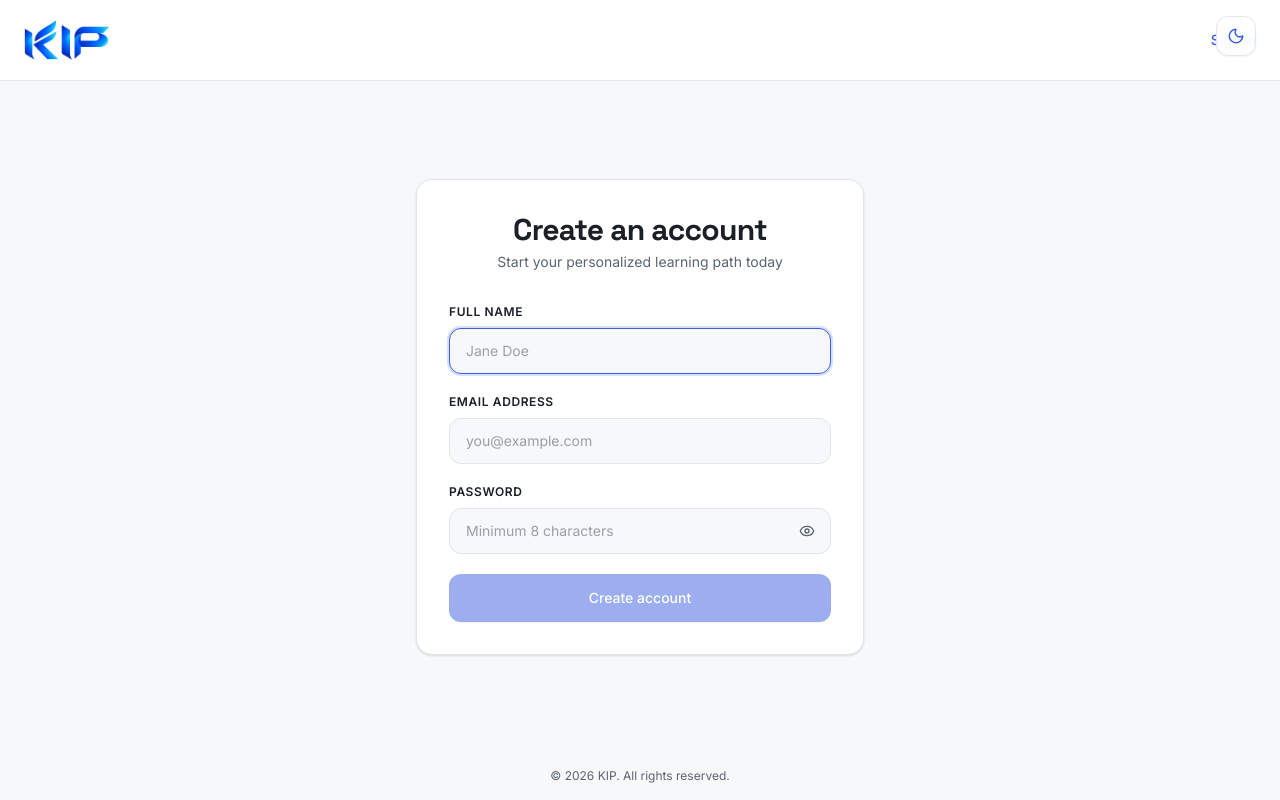
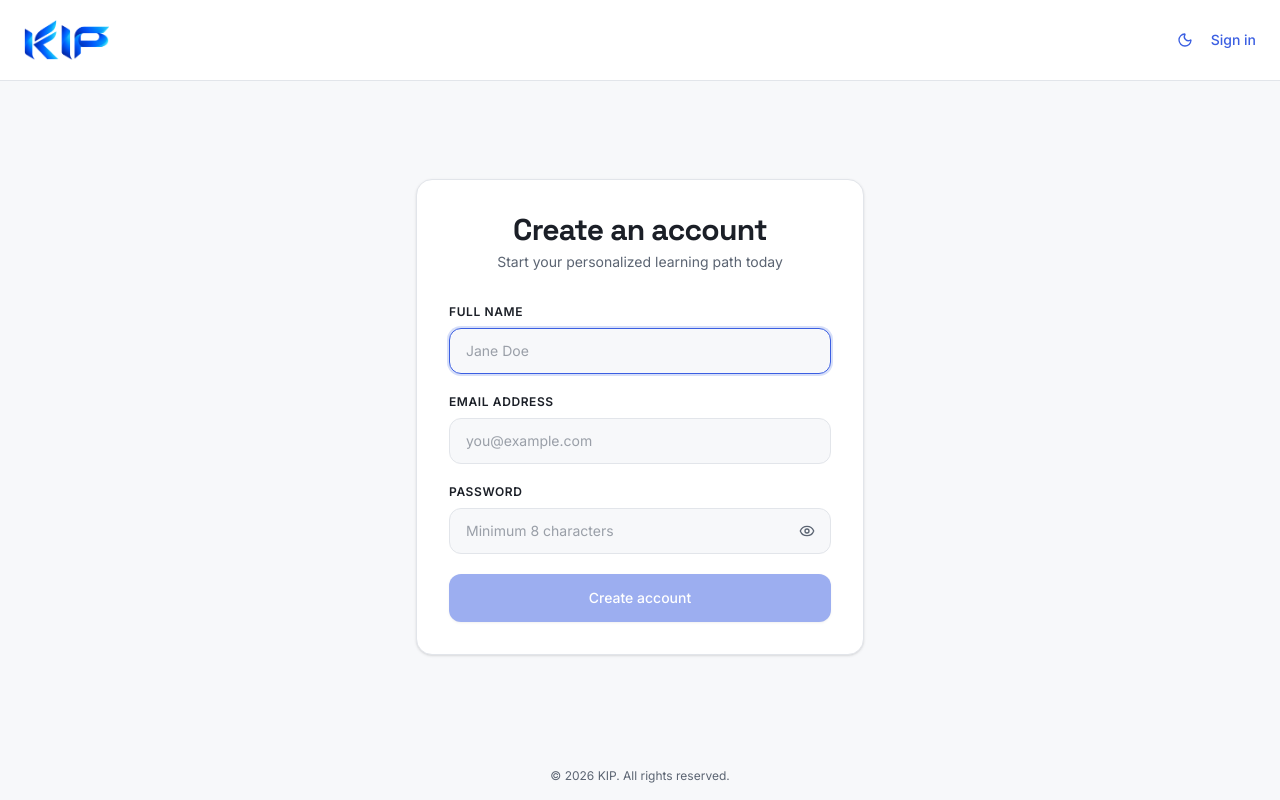
Before and after one commit to yaswanthbb/source_dev, a Next.js app in the folder frontend/: page /register in a window 1280 px wide. Built offline with nearby package versions, Linux system fonts and the light colour scheme; no server answers.

Commit message:
feat(ui-theme): convert ThemeToggle to compact inline button and embed into auth pages

```diff
--- a/frontend/app/(auth)/login/page.tsx
+++ b/frontend/app/(auth)/login/page.tsx
@@ -11,6 +11,7 @@ import { Eye, EyeOff } from 'lucide-react';
 import apiClient from '@/lib/api-client';
 import { setToken, setUser, User } from '@/lib/auth';
 import { useSnackbar } from '@/providers/snackbar-provider';
+import { ThemeToggle } from '@/components/theme-toggle';
 
 const loginSchema = z.object({
   email: z
@@ -103,7 +104,9 @@ export default function LoginPage() {
             unoptimized
           />
         </Link>
-        <div className="flex items-center gap-1.5 sm:gap-2 text-xs sm:text-sm text-text-secondary text-right">
+        <div className="flex items-center gap-3 text-xs sm:text-sm text-text-secondary text-right">
+          <ThemeToggle />
+          <div className="flex items-center gap-1.5 sm:gap-2">
             <span className="hidden xs:inline">Don&apos;t have an account?</span>
             <Link
               href="/register"
@@ -111,6 +114,7 @@ export default function LoginPage() {
             >
               Create account
             </Link>
+          </div>
         </div>
       </header>
 
--- a/frontend/app/(auth)/register/page.tsx
+++ b/frontend/app/(auth)/register/page.tsx
@@ -11,6 +11,7 @@ import { Eye, EyeOff } from 'lucide-react';
 import apiClient from '@/lib/api-client';
 import { setToken, setUser, User } from '@/lib/auth';
 import { useSnackbar } from '@/providers/snackbar-provider';
+import { ThemeToggle } from '@/components/theme-toggle';
 
 const registerSchema = z.object({
   name: z
@@ -94,7 +95,9 @@ export default function RegisterPage() {
             unoptimized
           />
         </Link>
-        <div className="flex items-center gap-1.5 sm:gap-2 text-xs sm:text-sm text-text-secondary text-right">
+        <div className="flex items-center gap-3 text-xs sm:text-sm text-text-secondary text-right">
+          <ThemeToggle />
+          <div className="flex items-center gap-1.5 sm:gap-2">
             <span className="hidden xs:inline">Already have an account?</span>
             <Link
               href="/login"
@@ -102,6 +105,7 @@ export default function RegisterPage() {
             >
               Sign in
             </Link>
+          </div>
         </div>
       </header>
 
--- a/frontend/app/layout.tsx
+++ b/frontend/app/layout.tsx
@@ -4,7 +4,6 @@ import { QueryProvider } from '../providers/query-provider';
 import { SnackbarProvider } from '../providers/snackbar-provider';
 import { ThemeProvider } from '../providers/theme-provider';
 import { ScrollProgressBar } from '@/components/scroll-progress-bar';
-import { ThemeToggle } from '@/components/theme-toggle';
 import './globals.css';
 
 const inter = Inter({
@@ -76,7 +75,6 @@ export default function RootLayout({
       <body className="min-h-screen bg-bg text-text-primary antialiased font-sans">
         <ScrollProgressBar />
         <ThemeProvider>
-          <ThemeToggle />
           <QueryProvider>
             <SnackbarProvider>{children}</SnackbarProvider>
           </QueryProvider>
--- a/frontend/components/theme-toggle.tsx
+++ b/frontend/components/theme-toggle.tsx
@@ -15,13 +15,13 @@ export function ThemeToggle({ className = '' }: ThemeToggleProps) {
     <button
       type="button"
       onClick={toggleTheme}
-      className={`fixed top-2.5 right-14 sm:top-4 sm:right-6 z-40 p-2 sm:p-2.5 rounded-xl border border-border bg-surface/90 backdrop-blur-md text-text-secondary hover:text-text-primary hover:bg-surface-hover transition-all cursor-pointer shadow-xs hover:scale-105 active:scale-95 focus-visible:outline-2 focus-visible:outline-offset-2 focus-visible:outline-accent group ${className}`}
+      className={`p-1.5 rounded-lg text-text-secondary hover:text-text-primary hover:bg-bg transition-all cursor-pointer hover:scale-105 active:scale-95 focus-visible:outline-2 focus-visible:outline-accent group ${className}`}
       aria-label={`Switch to ${isDark ? 'light' : 'dark'} mode`}
       title={`Switch to ${isDark ? 'light' : 'dark'} mode`}
     >
-      <div className="relative w-4 h-4 sm:w-4.5 sm:h-4.5">
+      <div className="relative w-4 h-4">
         <Sun
-          className={`w-4 h-4 sm:w-4.5 sm:h-4.5 text-amber transition-all duration-300 absolute inset-0 ${
+          className={`w-4 h-4 text-amber transition-all duration-300 absolute inset-0 ${
             isDark
               ? 'opacity-100 rotate-0 scale-100'
               : 'opacity-0 -rotate-90 scale-0 pointer-events-none'
@@ -29,7 +29,7 @@ export function ThemeToggle({ className = '' }: ThemeToggleProps) {
           aria-hidden="true"
         />
         <Moon
-          className={`w-4 h-4 sm:w-4.5 sm:h-4.5 text-accent transition-all duration-300 absolute inset-0 ${
+          className={`w-4 h-4 text-accent transition-all duration-300 absolute inset-0 ${
             isDark
               ? 'opacity-0 rotate-90 scale-0 pointer-events-none'
               : 'opacity-100 rotate-0 scale-100'
```
Lines whose indentation alone changed are shown as unchanged.
